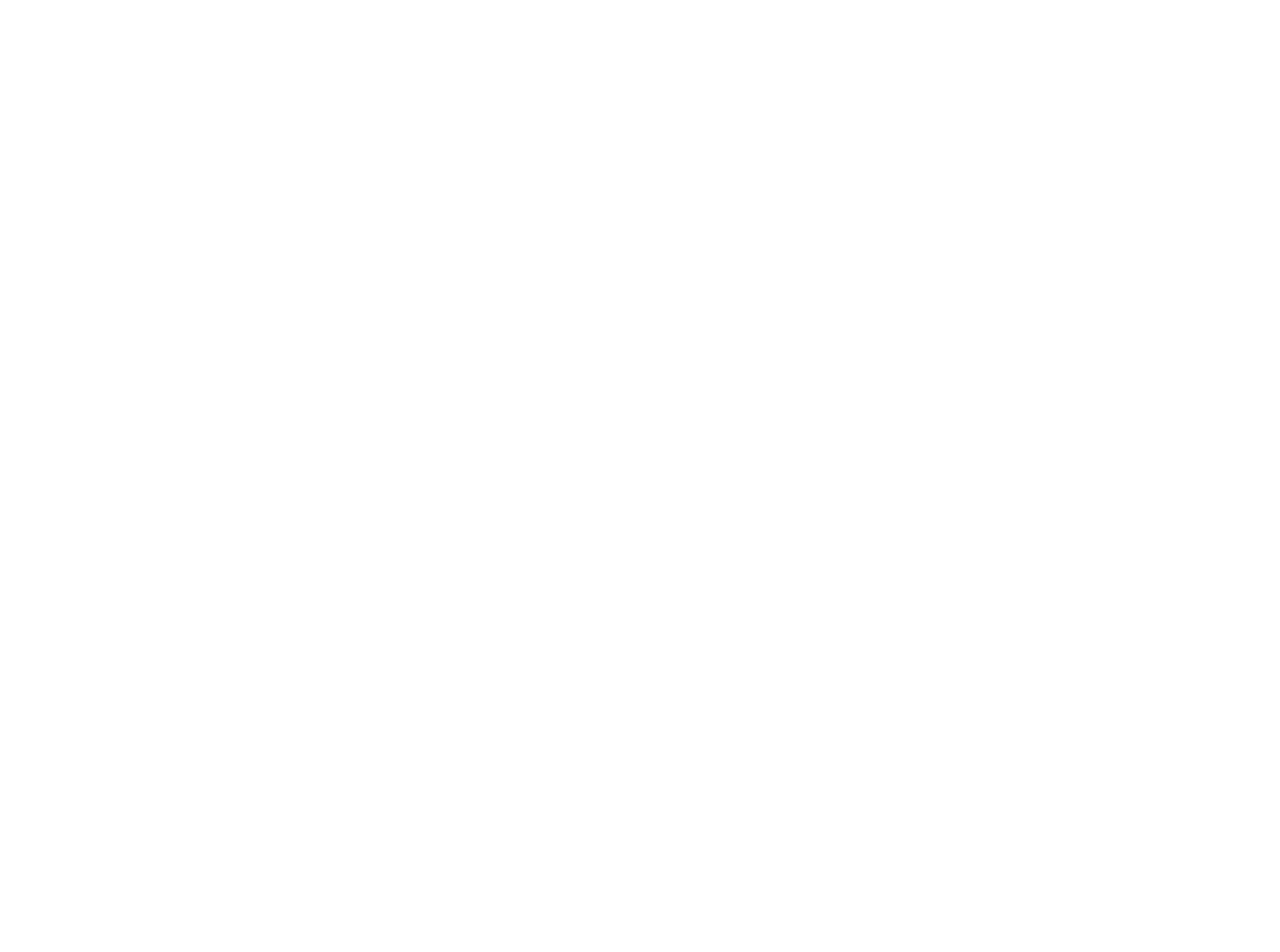
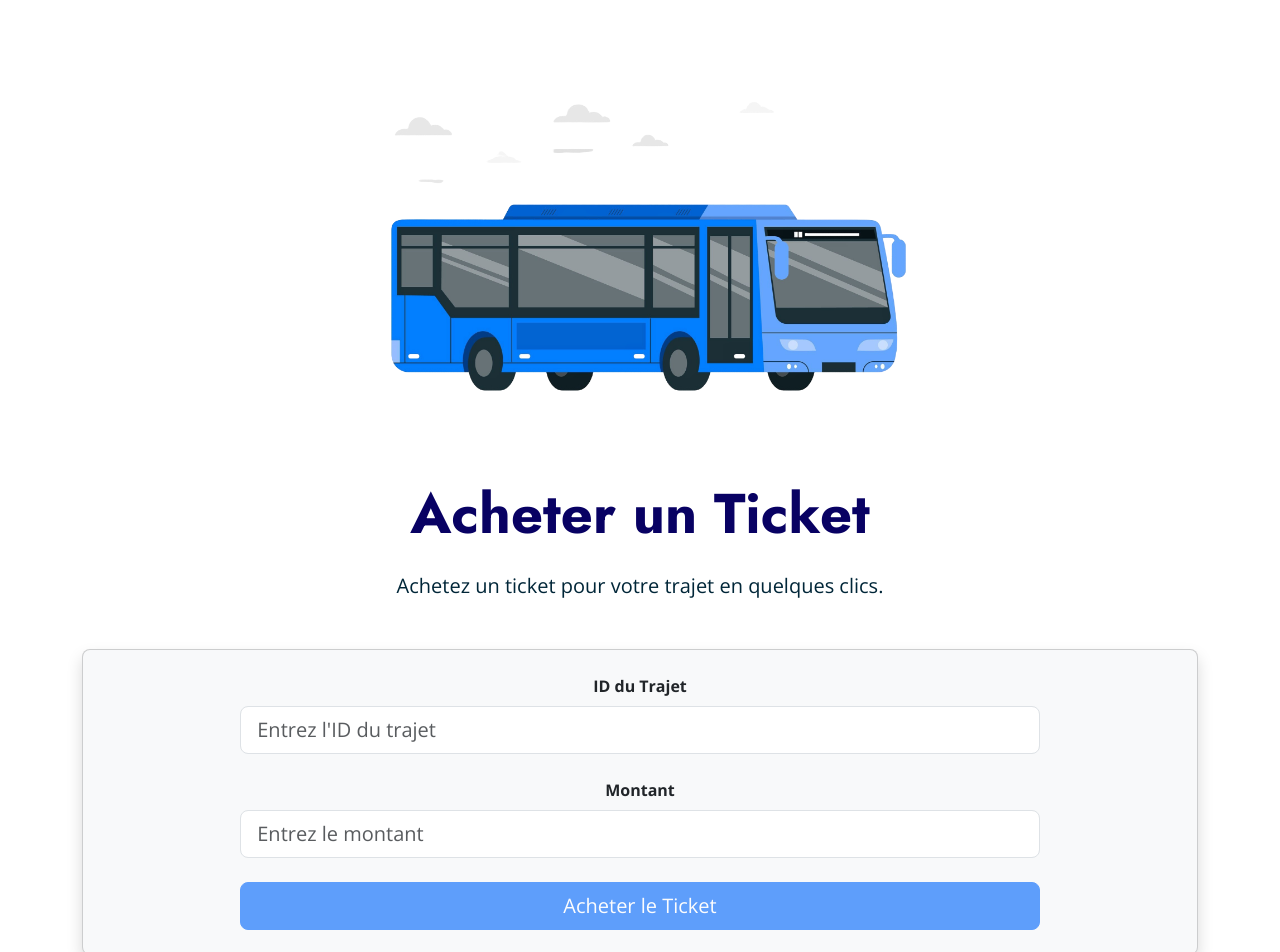
Before and after one commit to ghizlane-belzedi/transport-management-system, an Angular app in the folder frontend/: page /ticket in a window 1280 px wide. Before the commit this address led to /. Shown: the top 952 px of the page. Before the commit the page ends 800 px from the top, so only its background shows below. Built offline with nearby package versions, Linux system fonts and the light colour scheme.

Commit message:
ticket service liée

```diff
--- a/frontend/package.json
+++ b/frontend/package.json
@@ -21,13 +21,13 @@
     "frontend": "file:",
     "jwt-decode": "^4.0.0",
     "rxjs": "~7.8.0",
-    "sweetalert2": "^11.15.10",
+    "sweetalert2": "^11.6.13",
     "tslib": "^2.3.0",
     "zone.js": "~0.13.0"
   },
   "devDependencies": {
     "@angular-devkit/build-angular": "^16.0.2",
-    "@angular/cli": "~16.0.2",
+    "@angular/cli": "^16.2.16",
     "@angular/compiler-cli": "^16.0.0",
     "@types/jasmine": "~4.3.0",
     "@types/jwt-decode": "^3.1.0",
--- a/frontend/src/app/app-routing.module.ts
+++ b/frontend/src/app/app-routing.module.ts
@@ -20,6 +20,8 @@
   { path: 'trajet', component: AddTrajetComponent },
   { path: 'abon', component: AbonnementFormComponent },
   { path: 'adduser', component: AddUserComponent },
+  { path: 'ticket', component: TicketComponent },
+  { path: 'trajets', component: TrajetComponent },
 
   {
     path: 'admin',
--- a/frontend/src/app/app-user/ticket/ticket.component.html
+++ b/frontend/src/app/app-user/ticket/ticket.component.html
@@ -1 +1,96 @@
-<p>ticket works!</p>
+<section class="user-dashboard">
+  <div class="container">
+    <div class="row justify-content-center">
+      <!-- Column for the Animated Image -->
+      <div class="col-12 text-center mb-5">
+        <img
+          src="assets/img/hero-img.png"
+          class="img-fluid animated"
+          alt="User Dashboard Illustration"
+          width="50%"
+        />
+      </div>
+
+      <!-- Column for the User Content -->
+      <div class="col-12 text-center">
+        <h1 class="display-4 fw-bold mb-4" style="color: #080163">
+          Acheter un Ticket
+        </h1>
+        <p class="lead mb-5" style="color: rgb(0, 38, 56)">
+          Achetez un ticket pour votre trajet en quelques clics.
+        </p>
+
+        <!-- Formulaire pour Acheter un Ticket -->
+        <div class="card bg-light rounded-3 shadow p-4">
+          <form
+            class="w-75 m-auto"
+            [formGroup]="ticketForm"
+            (ngSubmit)="onSubmit()"
+          >
+            <!-- Champ Trajet ID -->
+            <div class="mb-4">
+              <label for="trajetId" class="form-label fw-bold"
+                >ID du Trajet</label
+              >
+              <input
+                formControlName="trajetId"
+                type="text"
+                id="trajetId"
+                class="form-control form-control-lg"
+                placeholder="Entrez l'ID du trajet"
+              />
+              <div
+                *ngIf="
+                  ticketForm.get('trajetId')?.touched &&
+                  ticketForm.get('trajetId')?.invalid
+                "
+                class="text-danger mt-2"
+              >
+                <span *ngIf="ticketForm.get('trajetId')?.errors?.['required']"
+                  >L'ID du trajet est requis.</span
+                >
+              </div>
+            </div>
+
+            <!-- Champ Montant -->
+            <div class="mb-4">
+              <label for="montant" class="form-label fw-bold">Montant</label>
+              <input
+                formControlName="montant"
+                type="number"
+                id="montant"
+                class="form-control form-control-lg"
+                placeholder="Entrez le montant"
+              />
+              <div
+                *ngIf="
+                  ticketForm.get('montant')?.touched &&
+                  ticketForm.get('montant')?.invalid
+                "
+                class="text-danger mt-2"
+              >
+                <span *ngIf="ticketForm.get('montant')?.errors?.['required']"
+                  >Le montant est requis.</span
+                >
+                <span *ngIf="ticketForm.get('montant')?.errors?.['min']"
+                  >Le montant doit être supérieur à 0.</span
+                >
+              </div>
+            </div>
+
+            <!-- Bouton Soumettre -->
+            <div class="d-grid gap-2">
+              <button
+                type="submit"
+                class="btn btn-primary btn-lg"
+                [disabled]="ticketForm.invalid"
+              >
+                Acheter le Ticket
+              </button>
+            </div>
+          </form>
+        </div>
+      </div>
+    </div>
+  </div>
+</section>
--- a/frontend/src/app/app-user/ticket/ticket.component.ts
+++ b/frontend/src/app/app-user/ticket/ticket.component.ts
@@ -1,10 +1,57 @@
-import { Component } from '@angular/core';
+import { Component, OnInit } from '@angular/core';
+import { FormBuilder, FormGroup, Validators } from '@angular/forms';
+import { Router } from '@angular/router';
+import { Ticket } from 'src/app/models/ticket';
+import { AuthenticationService } from 'src/app/services/authentication.service';
+import { TicketService } from 'src/app/services/ticket.service';
 
 @Component({
-  selector: 'app-ticket',
+  selector: 'app-acheter-ticket',
   templateUrl: './ticket.component.html',
-  styleUrls: ['./ticket.component.css']
+  styleUrls: ['./ticket.component.css'],
 })
-export class TicketComponent {
+export class TicketComponent implements OnInit {
+  ticketForm: FormGroup;
 
+  constructor(
+    private fb: FormBuilder,
+    private ticketService: TicketService,
+    private authService: AuthenticationService, // Service d'authentification
+    private router: Router
+  ) {
+    this.ticketForm = this.fb.group({
+      trajetId: ['', Validators.required],
+      montant: ['', [Validators.required, Validators.min(0)]],
+    });
+  }
+
+  ngOnInit(): void {}
+
+  onSubmit(): void {
+    if (this.ticketForm.valid) {
+      const userId = this.authService.getUserId(); // Récupérer l'ID utilisateur
+      if (!userId) {
+        alert('Utilisateur non authentifié.');
+        return;
+      }
+
+      const ticket: Ticket = {
+        id: '', // Généré côté serveur
+        userId: userId, // Utiliser l'ID récupéré
+        trajetId: this.ticketForm.value.trajetId,
+        dateTicket: new Date(),
+        montant: this.ticketForm.value.montant,
+      };
+
+      this.ticketService.acheterTicket(ticket).subscribe({
+        next: (response) => {
+          console.log('Ticket acheté avec succès:', response);
+          this.router.navigate(['/home']);
+        },
+        error: (err) => {
+          console.error("Erreur lors de l'achat du ticket:", err);
+        },
+      });
+    }
+  }
 }
--- a/frontend/src/app/app-user/trajet/trajet.component.html
+++ b/frontend/src/app/app-user/trajet/trajet.component.html
@@ -1 +1,24 @@
-<p>trajet works!</p>
+<div class="container mt-5">
+  <h2>Liste des trajets disponibles</h2>
+
+  <!-- Liste des trajets -->
+  <ul class="list-group">
+    <li class="list-group-item" *ngFor="let trajet of trajets">
+      <h5>Trajet {{ trajet.idTrajet }}</h5>
+      <p>Départ: {{ trajet.depart }}</p>
+      <p>Arrivée: {{ trajet.arrivee }}</p>
+      <p>Durée: {{ trajet.duree }} minutes</p>
+      <p>Distance: {{ trajet.distance }} km</p>
+
+      <!-- Affichage des horaires -->
+      <div *ngIf="trajet.horaires && trajet.horaires.length > 0">
+        <h6>Horaires :</h6>
+        <ul>
+          <li *ngFor="let horaire of trajet.horaires">
+            {{ horaire.heureDepart }} - {{ horaire.heureArrivee }}
+          </li>
+        </ul>
+      </div>
+    </li>
+  </ul>
+</div>
--- a/frontend/src/app/app-user/trajet/trajet.component.ts
+++ b/frontend/src/app/app-user/trajet/trajet.component.ts
@@ -1,10 +1,31 @@
-import { Component } from '@angular/core';
+import { Component, OnInit } from '@angular/core';
+import { Trajet } from 'src/app/models/trajet';
+import { TrajetService } from 'src/app/services/trajet.service';
 
 @Component({
   selector: 'app-trajet',
   templateUrl: './trajet.component.html',
-  styleUrls: ['./trajet.component.css']
+  styleUrls: ['./trajet.component.css'],
 })
-export class TrajetComponent {
+export class TrajetComponent implements OnInit {
+  trajets: Trajet[] = []; // Liste des trajets
 
+  constructor(private trajetService: TrajetService) {}
+
+  ngOnInit(): void {
+    this.loadTrajets(); // Charger les trajets au démarrage
+  }
+
+  // Charger les trajets
+  loadTrajets(): void {
+    this.trajetService.getAllTrajets().subscribe({
+      next: (data: Trajet[]) => {
+        this.trajets = data;
+        console.log('Trajets récupérés:', data);
+      },
+      error: (err: any) => {
+        console.error('Erreur lors de la récupération des trajets:', err);
+      },
+    });
+  }
 }
--- a/frontend/src/app/app.module.ts
+++ b/frontend/src/app/app.module.ts
@@ -13,6 +13,8 @@
 import { AddTrajetComponent } from './app-admin/add-trajet/add-trajet.component';
 import { AddUserComponent } from './app-admin/add-user/add-user.component';
 import { AppAdminComponent } from './app-admin/app-admin.component';
+import { TicketComponent } from './app-user/ticket/ticket.component';
+import { TrajetComponent } from './app-user/trajet/trajet.component';
 
 @NgModule({
   declarations: [
@@ -24,6 +26,8 @@
     AbonnementFormComponent,
     AppUserComponent,
     AddUserComponent,
+    TicketComponent,
+    TrajetComponent,
   ],
   imports: [
     BrowserModule,
--- a/frontend/src/app/services/authentication.service.ts
+++ b/frontend/src/app/services/authentication.service.ts
@@ -1,5 +1,6 @@
-import { HttpClient, HttpHeaders } from '@angular/common/http'; // Importez HttpClient et HttpHeaders
+import { HttpClient, HttpHeaders } from '@angular/common/http';
 import { Injectable } from '@angular/core';
+import { jwtDecode } from 'jwt-decode';
 import { Observable, throwError } from 'rxjs';
 import { catchError } from 'rxjs/operators';
 
@@ -51,4 +52,18 @@
   public logout(): void {
     localStorage.removeItem('authToken'); // Supprime le token du localStorage
   }
+  // Méthode pour récupérer l'ID de l'utilisateur à partir du token JWT
+  public getUserId(): string | null {
+    const token = localStorage.getItem('authToken');
+    if (token) {
+      try {
+        const decoded: any = jwtDecode(token); // Décoder le token JWT
+        return decoded.sub || null; // Le champ 'sub' contient l'ID de l'utilisateur
+      } catch (error) {
+        console.error('Erreur lors du décodage du token:', error);
+        return null;
+      }
+    }
+    return null; // Si pas de token, retourne null
+  }
 }
--- /dev/null
+++ b/frontend/src/app/services/ticket.service.ts
@@ -0,0 +1,23 @@
+import { HttpClient } from '@angular/common/http';
+import { Injectable } from '@angular/core';
+import { Observable } from 'rxjs';
+import { Ticket } from '../models/ticket';
+
+@Injectable({
+  providedIn: 'root',
+})
+export class TicketService {
+  private apiUrl = 'http://localhost:8083/api/tickets'; // URL du backend Spring Boot
+
+  constructor(private http: HttpClient) {}
+
+  // Méthode pour acheter un ticket
+  acheterTicket(ticket: Ticket): Observable<Ticket> {
+    return this.http.post<Ticket>(this.apiUrl, ticket);
+  }
+
+  // Méthode pour récupérer les tickets d'un utilisateur
+  getTicketsByUser(userId: string): Observable<Ticket[]> {
+    return this.http.get<Ticket[]>(`${this.apiUrl}?userId=${userId}`);
+  }
+}
```
Also changed, not shown: 1 other file (tests, documents, lock files or other folders).
